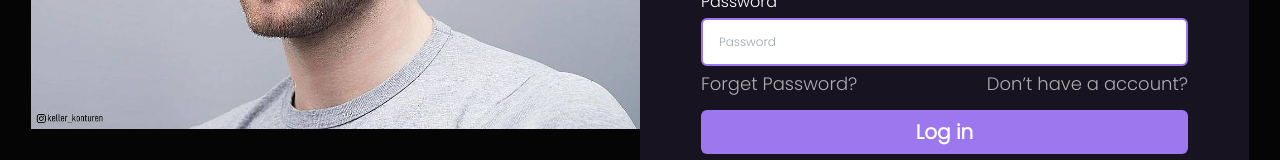
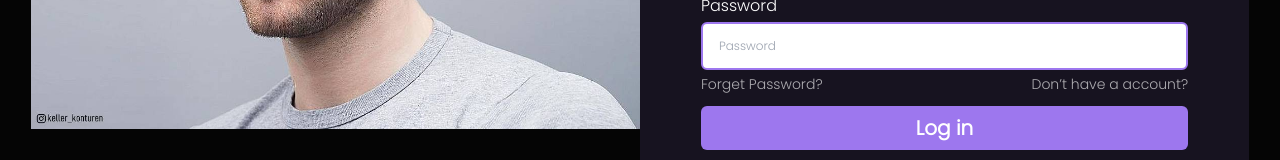
Before and after one commit to AbdurrahmanTalha/brainscape-frontend, a Next.js app: page /login in a window 1280 px wide. Shown: the part 392-552 px from the top of the page. Built offline with nearby package versions, Linux system fonts and the light colour scheme.

Commit message:
font size changed

```diff
--- a/app/login/page.tsx
+++ b/app/login/page.tsx
@@ -17,7 +17,7 @@ const page = () => {
                 <div className=' w-full mt-7'>
                   <p className='font-medium mb-1 text-white'>Password</p>
                   <input type="password" placeholder="Password" className="input rounded-md border-2 text-[#ffffffa6] text-xs font-medium border-[#9D77EE]  w-full" />
-                  <div className='flex justify-between lg:text-lg text-sm font-normal mt-1'>
+                  <div className='flex justify-between  text-sm font-normal mt-1'>
                   <label className=' text-[#ffffffa6] cursor-pointer' >Forget Password?</label>
                   <label className='text-[#ffffffa6] cursor-pointer' >Don’t have a account?</label>
                   </div>
```
